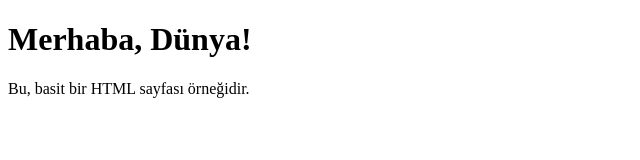
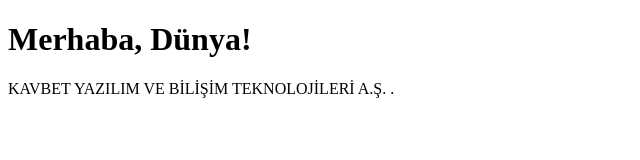
Before and after one commit to coderoothost/kavbethosting.github.io, a plain HTML site: page index.html in a window 1280 px wide. Shown: the whole page, without its empty margins (0-640 px from the left). Drawn offline with Linux system fonts and the light colour scheme.

Commit message:
Update index.html

```diff
--- a/index.html
+++ b/index.html
@@ -3,12 +3,12 @@
 <head>
     <meta charset="UTF-8">
     <meta name="viewport" content="width=device-width, initial-scale=1.0">
-    <title>Merhaba, Dünya!</title>
+    <title>KAVBET YAZILIM!</title>
 </head>
 <body>
 
     <h1>Merhaba, Dünya!</h1>
-    <p>Bu, basit bir HTML sayfası örneğidir.</p>
+    <p>KAVBET YAZILIM VE BİLİŞİM TEKNOLOJİLERİ A.Ş. .</p>
 
 </body>
 </html>
```
